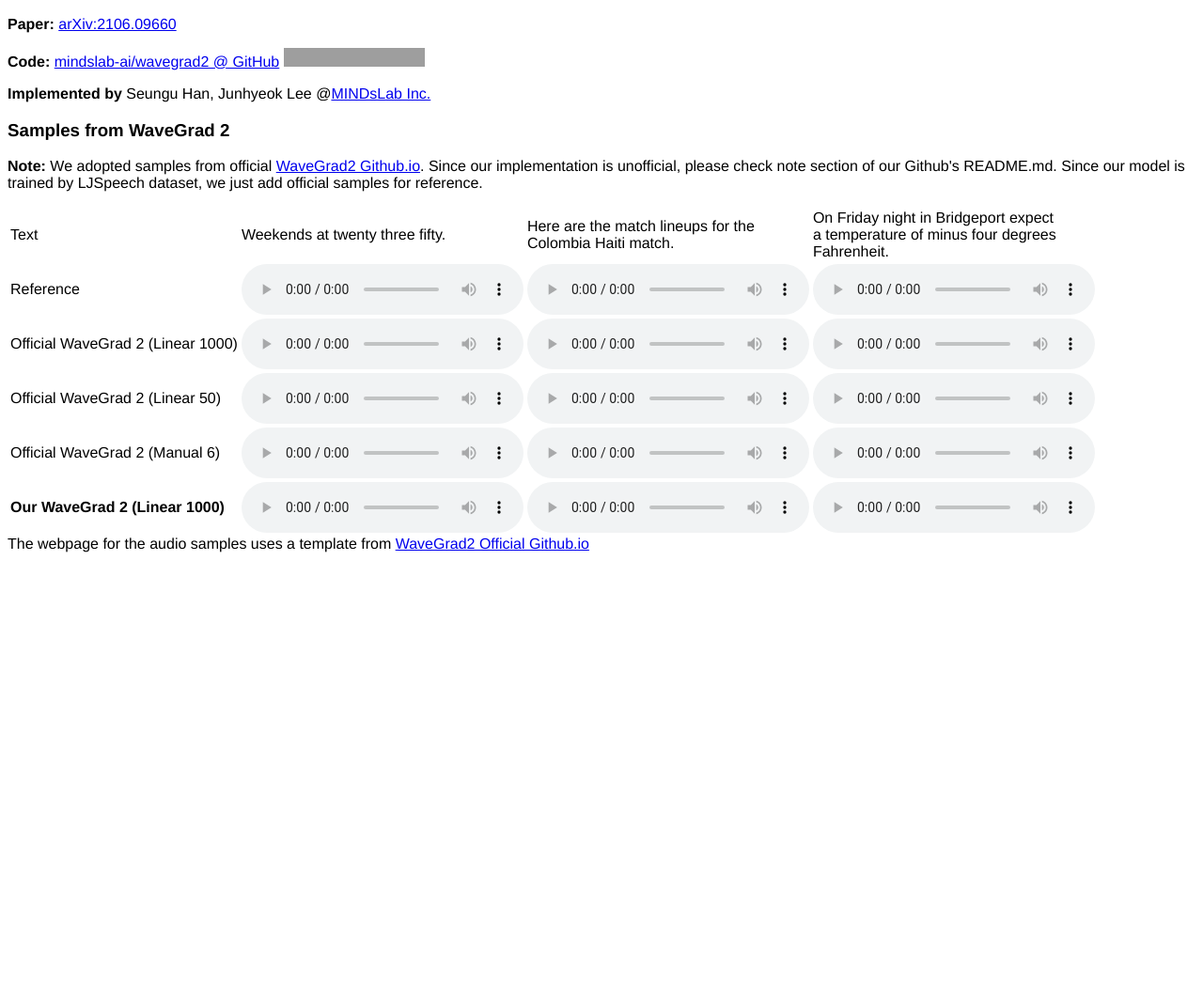
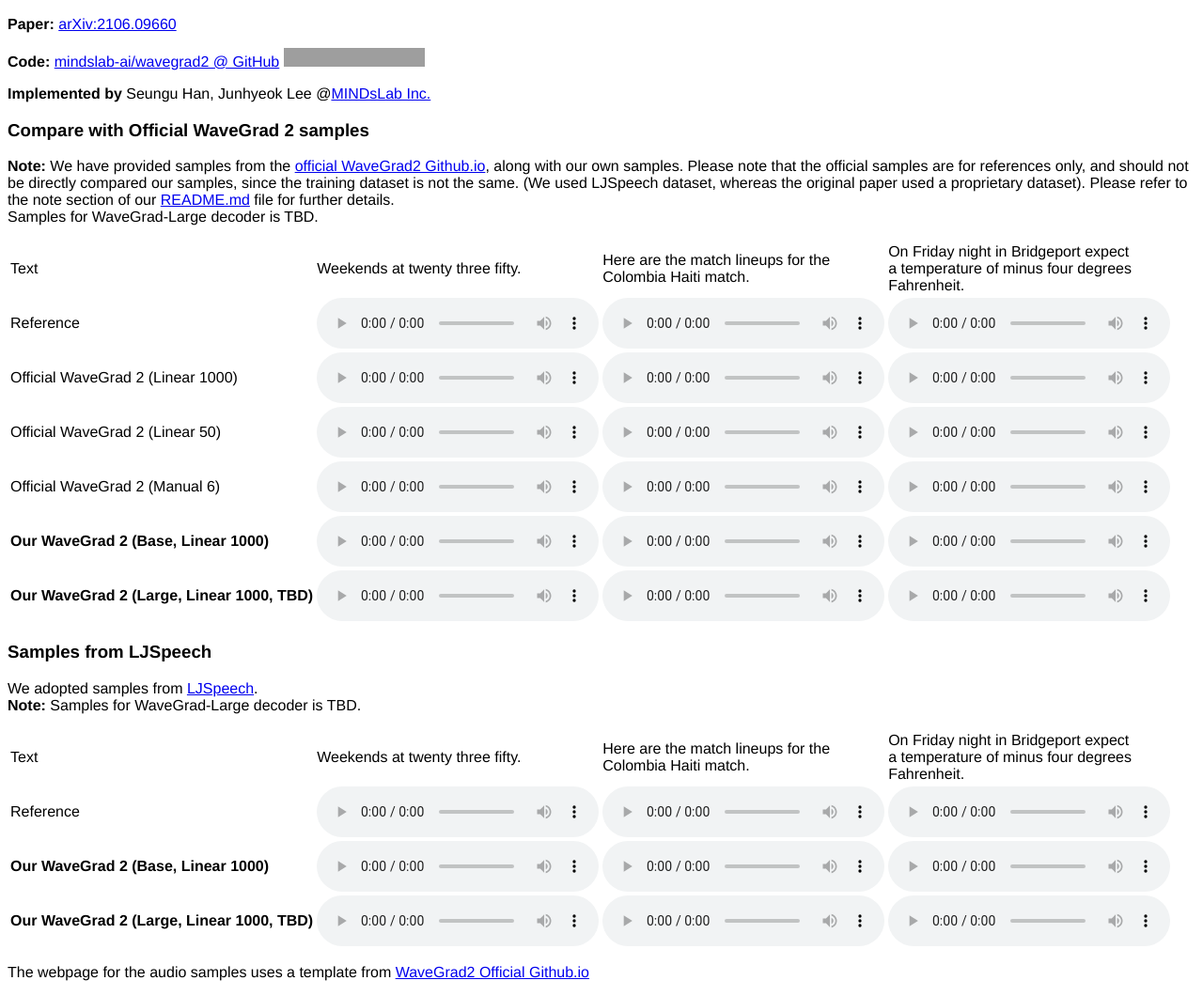
Before and after one commit to maum-ai/wavegrad2, a plain HTML site: page docs/index.html in a window 1280 px wide. Shown: the part 39-1099 px from the top of the page at 94% size. Before the commit the page ends 800 px from the top, so only its background shows below. Drawn offline with Linux system fonts and the light colour scheme; grey boxes are pictures that could not be loaded.

Commit message:
ready? for release

```diff
--- a/docs/index.html
+++ b/docs/index.html
@@ -14,12 +14,14 @@
 
   <body style="font-family: Helvetica">
       </div>
-          <h3>Samples from WaveGrad 2</h3>
+          <h3>Compare with Official WaveGrad 2 samples</h3>
          <p>
             <b>Note:</b> <!-- In this section, we demonstrate the audio samples from WaveGrad model conditioned on noise levels.<br> -->
-            We adopted samples from official <a href="https://wavegrad.github.io/v2/">WaveGrad2 Github.io</a>.
-            Since our implementation is unofficial, please check note section of our Github's README.md.
-            Since our model is trained by LJSpeech dataset, we just add official samples for reference.
+            We have provided samples from the <a href="https://wavegrad.github.io/v2/">official WaveGrad2 Github.io</a>, along with our own samples.
+            Please note that the official samples are for references only, and should not be directly compared our samples, since the training dataset is not the same.
+            (We used LJSpeech dataset, whereas the original paper used a proprietary dataset).
+            Please refer to the note section of our <a href="https://github.com/mindslab-ai/wavegrad2/blob/main/README.md">README.md</a> file for further details.<br>
+            Samples for WaveGrad-Large decoder is TBD.
          </p>
          <table>
             <tbody>
@@ -102,7 +104,7 @@
                   </td>
                </tr>
                <tr>
-                  <td nowrap><b>Our WaveGrad 2 (Linear 1000)</b></td>
+                  <td nowrap><b>Our WaveGrad 2 (Base, Linear 1000)</b></td>
                   <td>
                      <audio controls="">
                         <source src="wavs/our_utt1_1000.wav">
@@ -119,9 +121,99 @@
                      </audio>
                   </td>
                </tr>
+               <tr>
+                  <td nowrap><b>Our WaveGrad 2 (Large, Linear 1000, TBD)</b></td>
+                  <td>
+                     <audio controls="">
+                        <source src="wavs/our_large_utt1_1000.wav">
+                     </audio>
+                  </td>
+                  <td>
+                     <audio controls="">
+                        <source src="wavs/our_large_utt2_1000.wav">
+                     </audio>
+                  </td>
+                  <td>
+                     <audio controls="">
+                        <source src="wavs/our_large_utt3_1000.wav">
+                     </audio>
+                  </td>
+               </tr>
             </tbody>
          </table>
+         <h3>Samples from LJSpeech</h3>
+         <p>
+            We adopted samples from <a href="https://keithito.com/LJ-Speech-Dataset/">LJSpeech</a>.<br>
+            <b>Note:</b> <!-- In this section, we demonstrate the audio samples from WaveGrad model conditioned on noise levels.<br> -->
+            Samples for WaveGrad-Large decoder is TBD.
+         </p>
+         <table>
+            <tbody>
+               <tr>
+                  <td nowrap> Text </td>
+                  <td><span class="text_e2e">Weekends at twenty three fifty.</span></td>
+                  <td><span class="text_e2e">Here are the match lineups for the <br> Colombia Haiti match.</span></td>
+                  <td><span class="text_e2e">On Friday night in Bridgeport expect<br>a temperature of minus four degrees<br>Fahrenheit.</span></td>
+               </tr>
+               <tr>
+                  <td nowrap>Reference</td>
+                  <td>
+                     <audio controls="">
+                        <source src="wavs/ref_4.wav">
+                     </audio>
+                  </td>
+                  <td>
+                     <audio controls="">
+                        <source src="wavs/ref_5.wav">
+                     </audio>
+                  </td>
+                  <td>
+                     <audio controls="">
+                        <source src="wavs/ref_6.wav">
+                     </audio>
+                  </td>
+               </tr>
+               <tr>
+                  <td nowrap><b>Our WaveGrad 2 (Base, Linear 1000)</b></td>
+                  <td>
+                     <audio controls="">
+                        <source src="wavs/our_utt4_1000.wav">
+                     </audio>
+                  </td>
+                  <td>
+                     <audio controls="">
+                        <source src="wavs/our_utt5_1000.wav">
+                     </audio>
+                  </td>
+                  <td>
+                     <audio controls="">
+                        <source src="wavs/our_utt6_1000.wav">
+                     </audio>
+                  </td>
+               </tr>
+               <tr>
+                  <td nowrap><b>Our WaveGrad 2 (Large, Linear 1000, TBD)</b></td>
+                  <td>
+                     <audio controls="">
+                        <source src="wavs/our_large_utt4_1000.wav">
+                     </audio>
+                  </td>
+                  <td>
+                     <audio controls="">
+                        <source src="wavs/our_large_utt5_1000.wav">
+                     </audio>
+                  </td>
+                  <td>
+                     <audio controls="">
+                        <source src="wavs/our_large_utt6_1000.wav">
+                     </audio>
+                  </td>
+               </tr>
+
+            </tbody>
+         </table>
+
       </div>
-      <div>The webpage for the audio samples uses a template from <a href=https://wavegrad.github.io/v2/>WaveGrad2 Official Github.io</div>
+      <p>The webpage for the audio samples uses a template from <a href=https://wavegrad.github.io/v2/>WaveGrad2 Official Github.io</p>
    </body>
 </html>
```
Also changed, not shown: 1 other file.
